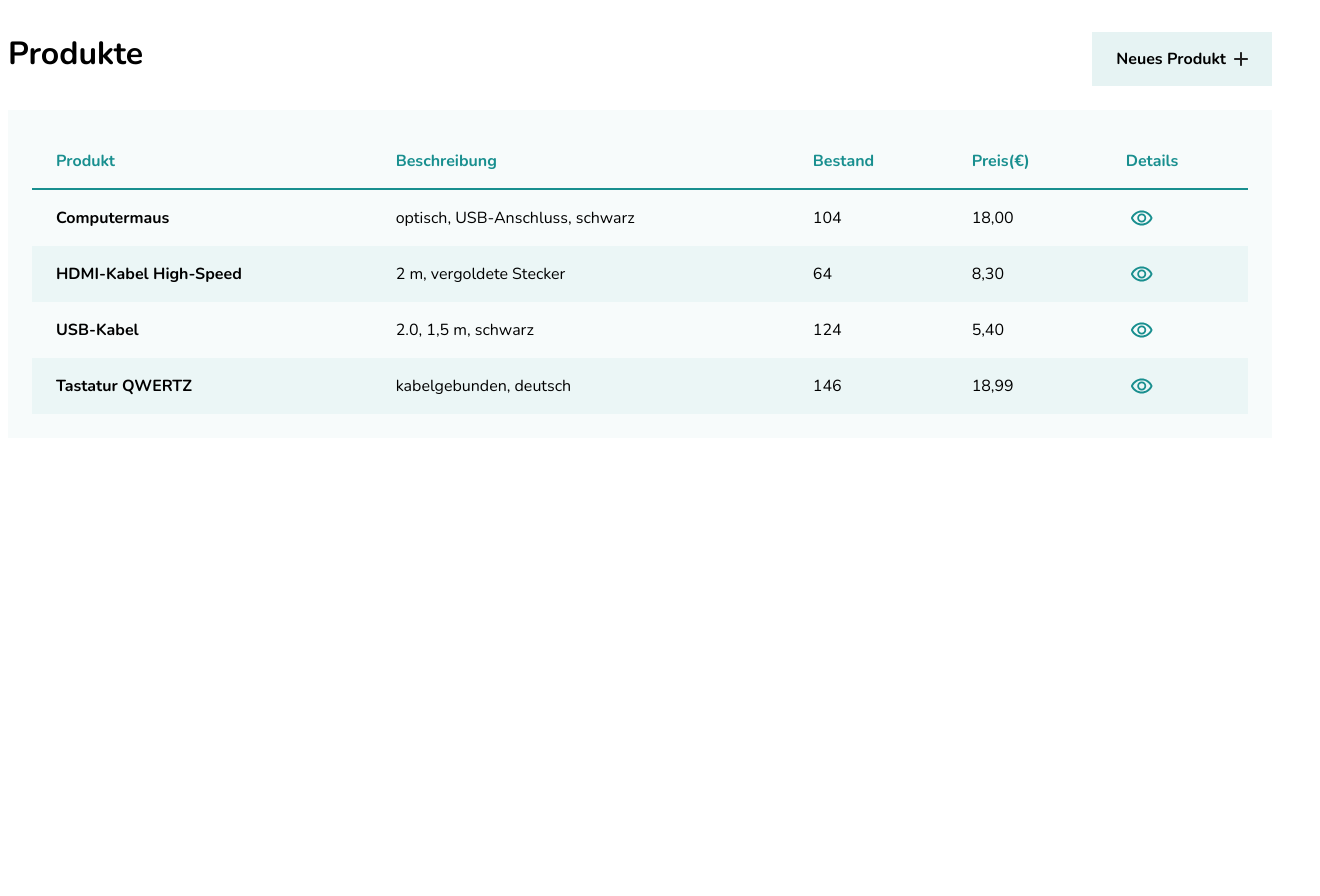
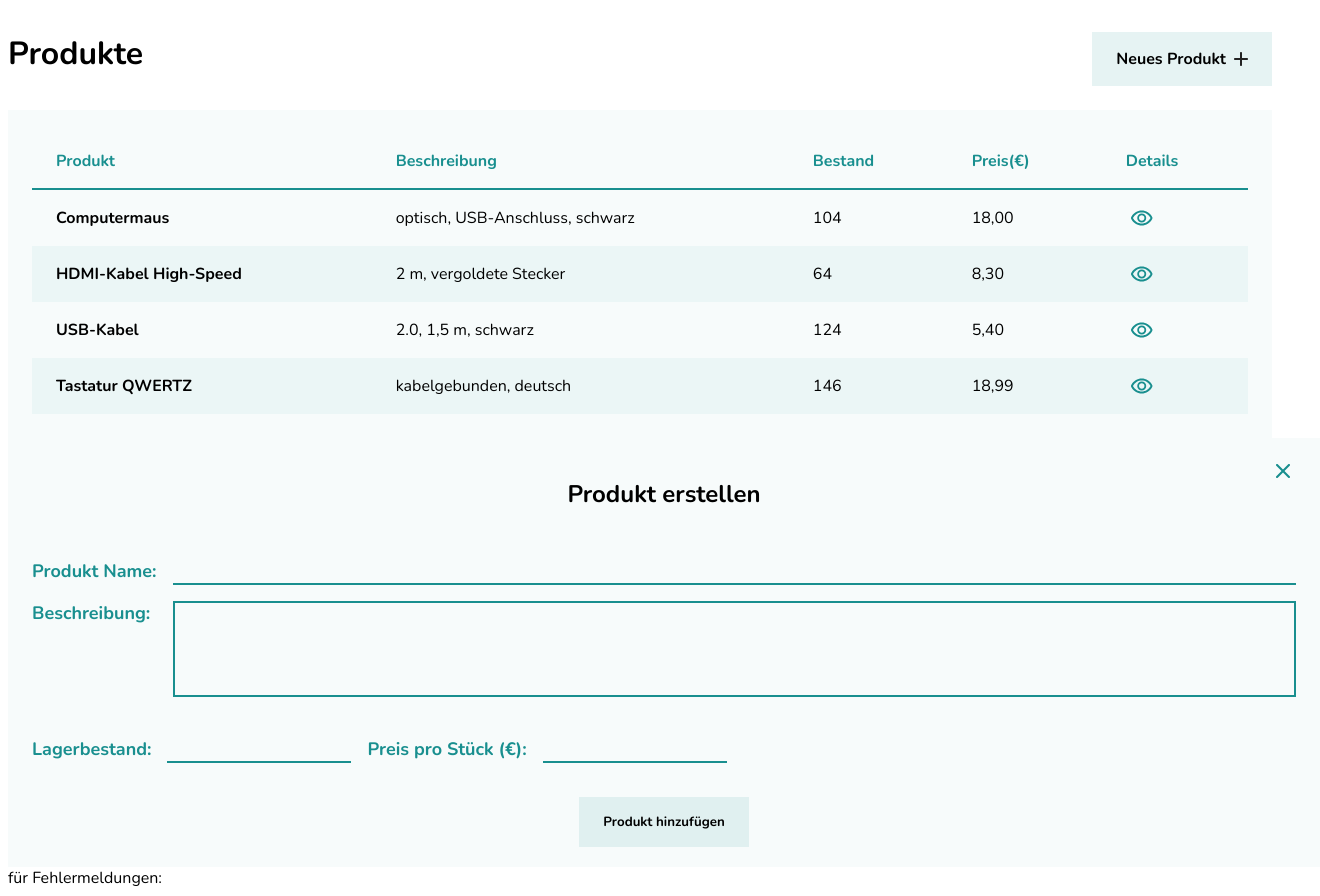
Before and after one commit to IgorBoger/produktliste, an Angular app in the folder produktliste/: page / in a window 1280 px wide. Shown: the top 896 px of the page, 1320 px wide, since content can reach past the window. Before the commit the page ends 800 px from the top, so only its background shows below. Built offline with nearby package versions, Linux system fonts and the light colour scheme.

Commit message:
Add create product form component

```diff
--- a/produktliste/src/app/app.html
+++ b/produktliste/src/app/app.html
@@ -2,4 +2,6 @@
 
 <main-product-list></main-product-list>
 
+<main-create-product></main-create-product>
+
 <router-outlet />
--- a/produktliste/src/app/app.ts
+++ b/produktliste/src/app/app.ts
@@ -2,9 +2,9 @@ import { Component } from '@angular/core';
 import { RouterOutlet } from '@angular/router';
 import { Header } from './layout/header/header';
 import { ProductList } from './shared/components/product-list/product-list';
-
+import { CreateProduct } from './shared/components/create-product/create-product';
 @Component({
-  imports: [RouterOutlet, Header, ProductList],
+  imports: [RouterOutlet, Header, ProductList, CreateProduct],
   selector: 'app-root',
   styleUrl: './app.scss',
   templateUrl: './app.html',
--- /dev/null
+++ b/produktliste/src/app/shared/components/create-product/create-product.html
@@ -0,0 +1,26 @@
+<section class="product-form">
+  <header class="product-form__header">
+    <h1>Produkt erstellen</h1>
+    <a href="" class="btn--close"></a>
+  </header>
+  <form>
+    <fieldset class="product-form__fieldset--vert">
+      <legend>Product Information</legend>
+      <label for="product-name">Produkt Name:</label>
+      <input type="text" id="product-name" />
+      <label for="description">Beschreibung:</label>
+      <textarea id="description" name="description" rows="4"></textarea>
+    </fieldset>
+    <fieldset class="product-form__fieldset--hori">
+      <legend>Stock &amp; Pricing</legend>
+      <label for="stock">Lagerbestand:</label>
+      <input type="number" id="stock" name="stock" />
+      <label for="price">Preis pro Stück (€):</label>
+      <input type="number" id="price" name="price" step="0.01" />
+    </fieldset>
+    <button class="btn btn--primary">Produkt hinzufügen</button>
+  </form>
+</section>
+für Fehlermeldungen:
+<p class="product-form__error">Fehler:</p>
+<p class="product-form__error">Deine Fehlermeldung</p>
--- a/produktliste/src/styles.scss
+++ b/produktliste/src/styles.scss
@@ -1,2 +1 @@
-/* You can add global styles to this file, and also import other style files */
 @use './product_list_style/index';
```
Also changed, not shown: produktliste/src/app/shared/components/create-product/create-product.ts (added, +9 -0 lines), produktliste/src/app/shared/components/create-product/create-product.scss (added), 1 other file (tests, documents, lock files or other folders).
